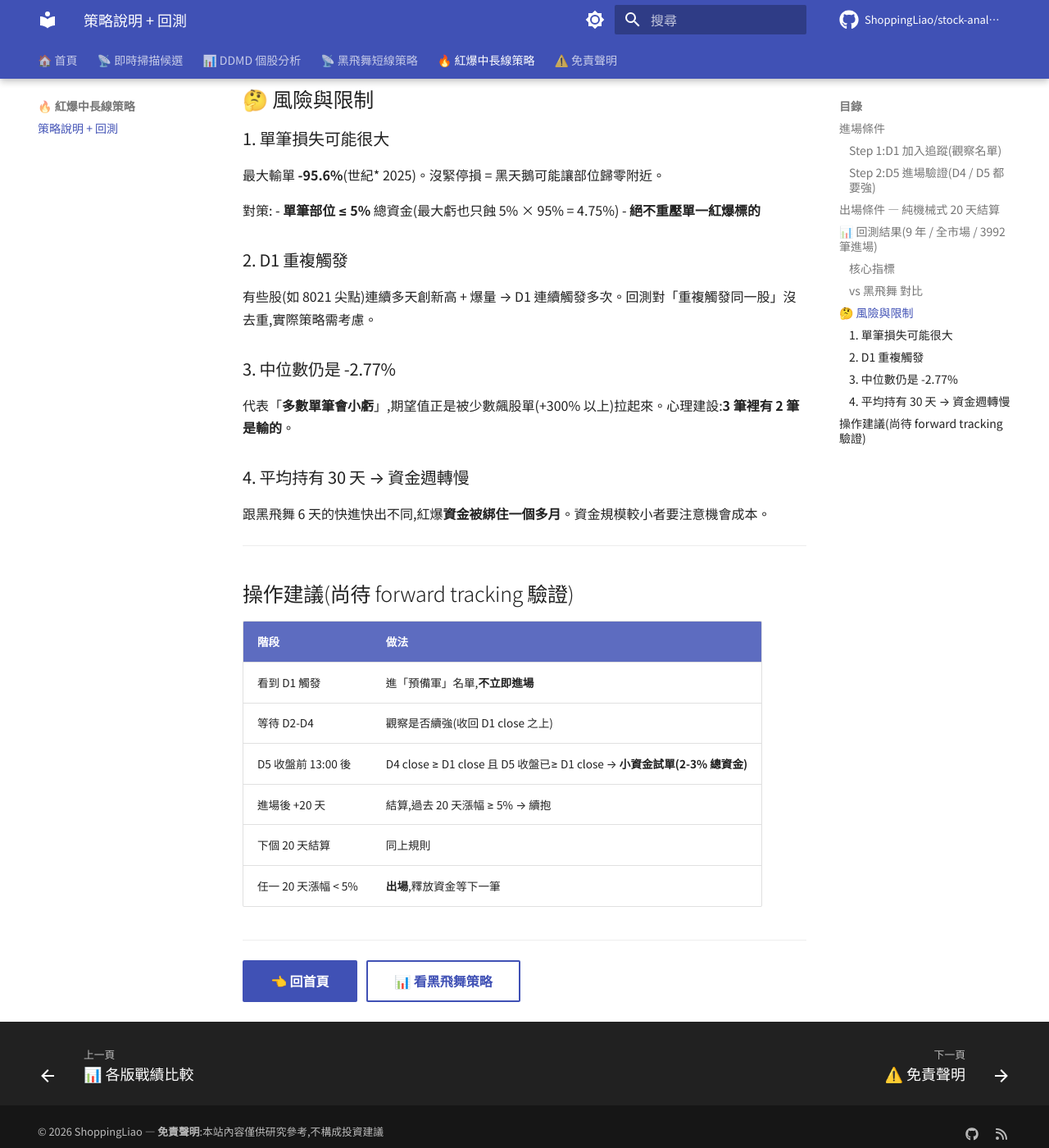
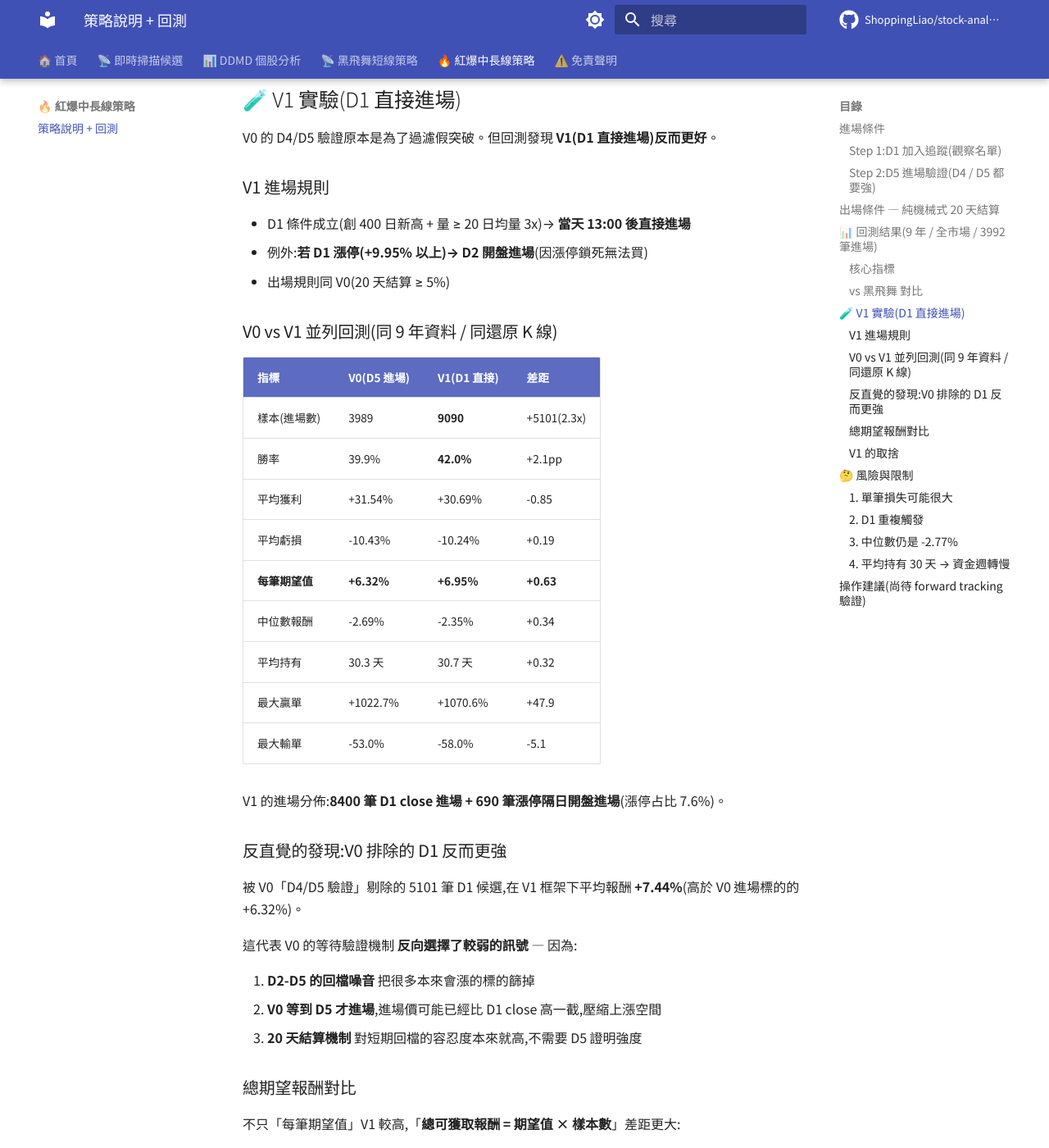
Before and after one commit to ShoppingLiao/stock-analysis-public, an MkDocs documentation site: the page built from docs/about/strategy_red_burst.md, in a window 1280 px wide and 1400 px high, scrolled down 2734 px. Shown: the whole window at 82% size. Built offline with MkDocs 1.6.1 and Material for MkDocs 9.7.7, drawn with Linux system fonts in a browser that asks for light colours; comment, search, counter and statistics services are not loaded; some of the changed text lies outside the part shown.

Commit message:
data(red-burst): 加 V1 實驗(D1 直接進場)backtest 對比
V1: D1 close 直接進場(漲停則 D2 open),出場同 V0
9 年回測:V1 全面勝過 V0:
- 樣本 2.3x (3989 → 9090)
- 勝率 +2.1pp (39.9% → 42.0%)
- 期望值 +0.63% (+6.32% → +6.95%)

反直覺發現:V0 D4/D5 驗證反向選擇較弱訊號 — 被 V0 剔除的 5101 筆 D1
在 V1 框架下期望值 +7.44%(比 V0 進場的還高)。

頁面加入 V1 實驗章節 + V0 vs V1 並列比較表。標 V0 為現役、V1 評估中。

```diff
--- a/docs/about/strategy_red_burst.md
+++ b/docs/about/strategy_red_burst.md
@@ -85,6 +85,68 @@ D2 / D3 可以收黑、跌破 D1 close 都沒關係 — 只要 D4 / D5 都站回
 
 ---
 
+## 🧪 V1 實驗(D1 直接進場)
+
+V0 的 D4/D5 驗證原本是為了過濾假突破。但回測發現 **V1(D1 直接進場)反而更好**。
+
+### V1 進場規則
+
+- D1 條件成立(創 400 日新高 + 量 ≥ 20 日均量 3x)→ **當天 13:00 後直接進場**
+- 例外:**若 D1 漲停(+9.95% 以上)→ D2 開盤進場**(因漲停鎖死無法買)
+- 出場規則同 V0(20 天結算 ≥ 5%)
+
+### V0 vs V1 並列回測(同 9 年資料 / 同還原 K 線)
+
+| 指標 | V0(D5 進場) | V1(D1 直接) | 差距 |
+|---|---|---|---|
+| 樣本(進場數) | 3989 | **9090** | +5101(2.3x)|
+| 勝率 | 39.9% | **42.0%** | +2.1pp |
+| 平均獲利 | +31.54% | +30.69% | -0.85 |
+| 平均虧損 | -10.43% | -10.24% | +0.19 |
+| **每筆期望值** | **+6.32%** | **+6.95%** | **+0.63** |
+| 中位數報酬 | -2.69% | -2.35% | +0.34 |
+| 平均持有 | 30.3 天 | 30.7 天 | +0.32 |
+| 最大贏單 | +1022.7% | +1070.6% | +47.9 |
+| 最大輸單 | -53.0% | -58.0% | -5.1 |
+
+V1 的進場分佈:**8400 筆 D1 close 進場 + 690 筆漲停隔日開盤進場**(漲停占比 7.6%)。
+
+### 反直覺的發現:V0 排除的 D1 反而更強
+
+被 V0「D4/D5 驗證」剔除的 5101 筆 D1 候選,在 V1 框架下平均報酬 **+7.44%**(高於 V0 進場標的的 +6.32%)。
+
+這代表 V0 的等待驗證機制 **反向選擇了較弱的訊號** — 因為:
+
+1. **D2-D5 的回檔噪音** 把很多本來會漲的標的篩掉
+2. **V0 等到 D5 才進場**,進場價可能已經比 D1 close 高一截,壓縮上漲空間
+3. **20 天結算機制** 對短期回檔的容忍度本來就高,不需要 D5 證明強度
+
+### 總期望報酬對比
+
+不只「每筆期望值」V1 較高,「**總可獲取報酬 = 期望值 × 樣本數**」差距更大:
+
+- V0:6.32% × 3989 = **252 點(指數化)**
+- V1:6.95% × 9090 = **632 點**(2.5x V0)
+
+V1 提供更多進場機會(2.3x),且每筆期望值更高,**理論上資金規劃可以分散更廣**。
+
+### V1 的取捨
+
+| 面向 | V0 | V1 |
+|------|-----|-----|
+| 進場時間 | D5 收盤(D1 後 4 個交易日) | D1 收盤(當天 13:00 後)|
+| 操作節奏 | 較從容(觀察 4 天再決定) | 即時(13:00 後就要下單) |
+| 漲停處理 | 不影響(等到 D5) | 需要前晚下 D2 開盤掛單 |
+| 假突破風險 | 較低(D4/D5 已過濾)| 較高(全進)|
+| 中位數虧損 | -2.69% | -2.35% |
+| 最大單筆虧損 | -53% | -58% |
+
+V1 的代價是**心理上更急**(13:00 後要當機立斷)+ **單筆下檔風險略大**。
+
+> **目前狀態**:V0 為現役、V1 完成 backtest 驗證,評估中。實戰上線前需要再加 forward tracking 觀察 1-2 個月。
+
+---
+
 ## 🤔 風險與限制
 
 ### 1. 單筆損失可能很大
```
